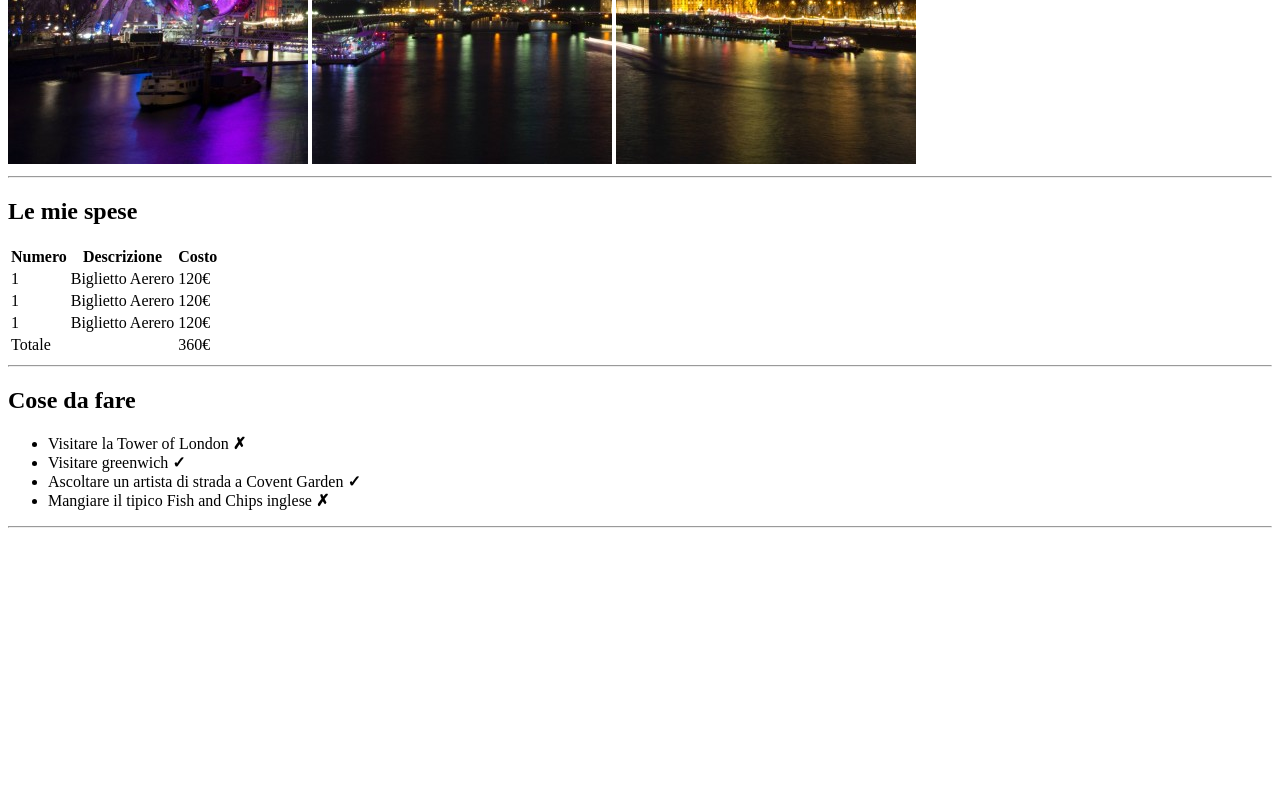
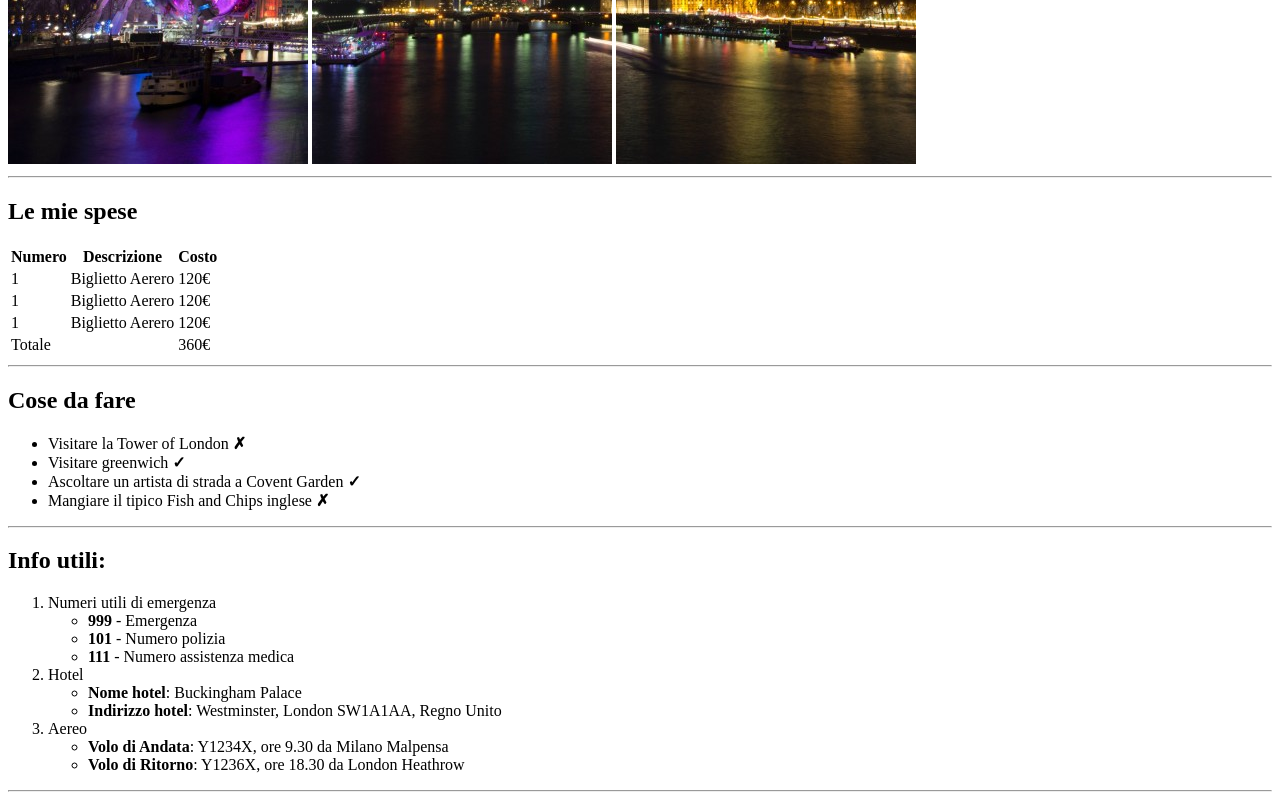
Before and after one commit to LeoneCarmelo/html-london-trip, a plain HTML site: page index.html in a window 1280 px wide. Shown: the part 516-1316 px from the top of the page. Before the commit the page ends 1052 px from the top, so only its background shows below. Drawn offline with Linux system fonts and the light colour scheme.

Commit message:
Add Info's section

```diff
--- a/index.html
+++ b/index.html
@@ -65,7 +65,30 @@
             <hr>
         </section>
 
-        <section></section>
+        <!-- Info -->
+        <section>
+            <h2>Info utili:</h2>
+            <ol>
+                <li>Numeri utili di emergenza</li>
+                <ul>
+                    <li><strong>999</strong> - Emergenza</li>
+                    <li><strong>101</strong> - Numero polizia</li>
+                    <li><strong>111</strong> - Numero assistenza medica</li>
+                </ul>
+                <li>Hotel</li>
+                <ul>
+                    <li><strong>Nome hotel</strong>: Buckingham Palace</li>
+                    <li><strong>Indirizzo hotel</strong>: Westminster, London SW1A1AA, Regno Unito</li>
+                </ul>
+                <li>Aereo</li>
+                <ul>
+                    <li><strong>Volo di Andata</strong>: Y1234X, ore 9.30 da Milano Malpensa</li>
+                    <li><strong>Volo di Ritorno</strong>: Y1236X, ore 18.30 da London Heathrow</li>
+                </ul>
+            </ol>
+            <hr>
+        </section>
+
         <section></section>
     </main>
 
```
